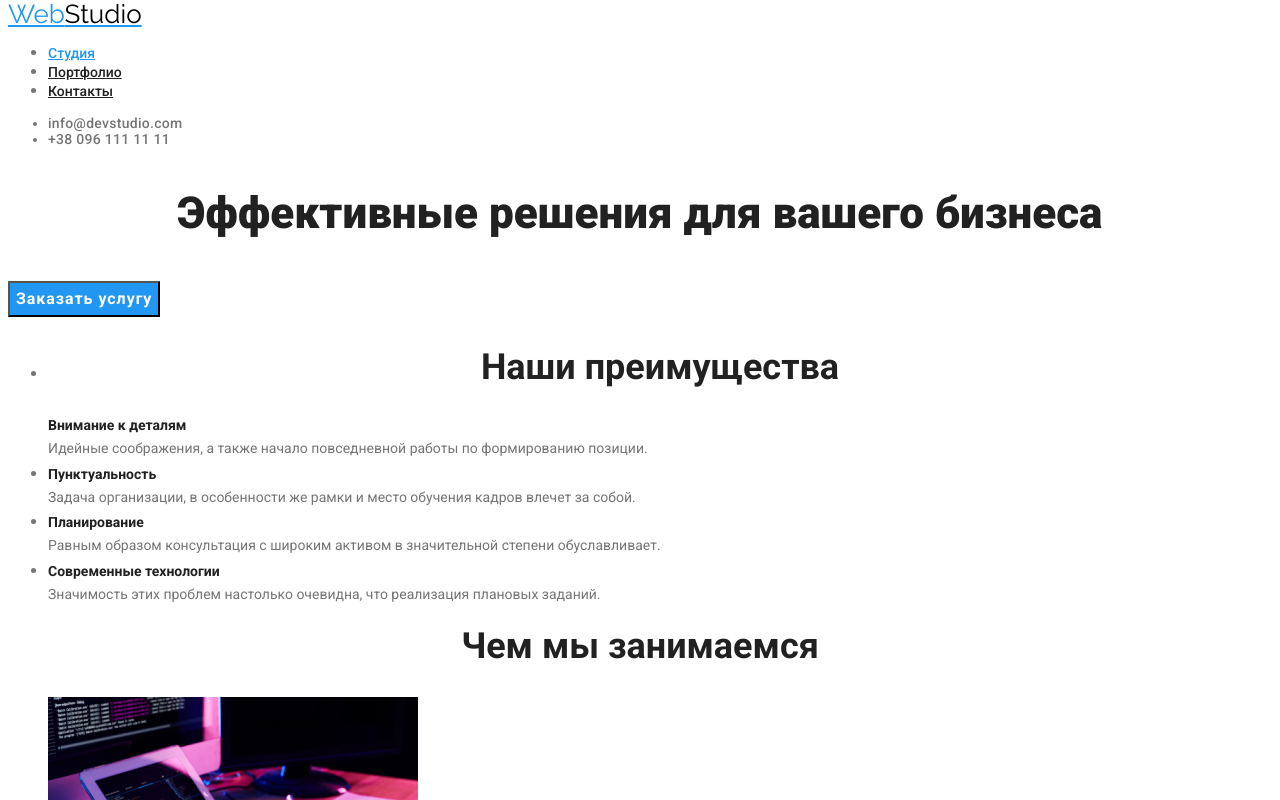
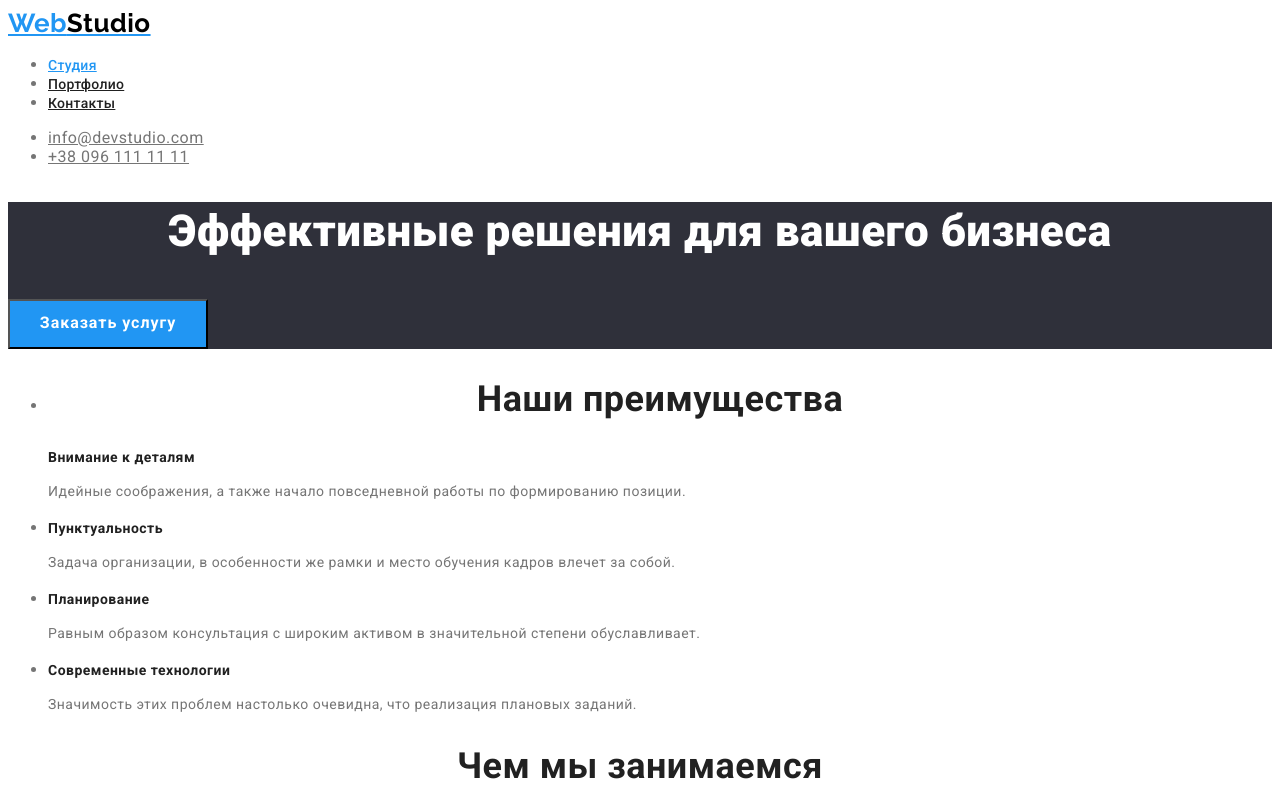
Before and after one commit to vlad2021-pro/goit-markup-hw-02, a plain HTML site: page index.html in a window 1280 px wide. Shown: the top 800 px of the page. Drawn offline with Linux system fonts and the light colour scheme.

Commit message:
Сделал первую страницу

```diff
--- a/CSS/styles.css
+++ b/CSS/styles.css
@@ -1,171 +1,142 @@
-/* стили для html */
+/* основной цвет ntcnf #212121 */
+/* вторичный цвет #757575 */
+/* Белый цвет */
+/* Ацент- #2196F3 */
+/* цвет контактов футера rgba(255, 255, 255, 0.6);*/
+/* вторичный цвет фона #F5F4FA */
 
 :root {
-  --title-text-color: #212121;
-  --primary-text-color: #757575;
+  --primary-texr-color: #212121;
+  --title-text-color: #757575;
   --accent-color: #2196f3;
-  --primary-bg-color: #ffffff;
+}
+body {
+  color: #757575;
+  background-color: #fff;
+  font-family: roboto, sans-serif;
+  letter-spacing: 0.03em;
 }
 
-/* цвет основного текста #212121 */
-/* вторичный цвет текста #757575 */
-/* белый цвет #FFFFFF */
-/* акцент #2196F3 */
-/* цвет color: rgba(255, 255, 255, 0.6); */
-/* вторичный цвет фона #F5F4FA */
+/* ***Шапка сайта**** */
+/* Logo */
+.logo {
+  color: var(--accent-color);
 
-body {
-  background-color: #ffffff;
-  color: #757575;
-  font-family: Roboto, sans-serif;
-}
-/* Лготип*********** */
-.logo {
-  color: #2196f3;
-  font-family: Raleway, sans-serif;
+  font-family: Raleway;
   font-weight: 400;
   font-size: 26px;
-  line-height: 1.2px;
-}
-}
-
-.logo {
-  color: var(--accent-color);
-}
-.logo-white {
-  color: #ffffff;
+  line-height: 1.19;
 }
 .logo-black {
-  color: #000000;
+  color: black;
+  font-family: Raleway;
+  font-weight: 400;
+  font-size: 26px;
+  line-height: 1.19;
 }
-/* Навигация*********** */
-.site-nav a {
-color: #212121;
-font-family: Roboto;
-font-weight: 500;
-font-size: 14px;
-line-height: 1.14px;
-
-color: #212121;
-}
-.site-nav .link:hover,
-.site-nav .link:focus {
-  color: #2196f3;
-}
-
-.site-nav .link.current {
-  color: var(--accent-color);
-}
-.contacts-list {
+/* Site-nav */
+.site-nav .link {
+  color: var(--primary-texr-color);
   font-weight: 500;
   font-size: 14px;
   line-height: 1.14;
   letter-spacing: 0.02em;
 }
-
-.nav-link:hover,
-.nav-link:focus {
+.site-nav .link:hover,
+.site-nav .link:focus {
   color: var(--accent-color);
 }
-.contacts-link {
-  color: #757575;
-  text-decoration: none;
+.site-nav .link.current {
+  color: var(--accent-color);
 }
-.contacts-list .contacts-link:hover,
-.contacts-list .contacts-link:focus {
+/* Contact-list */
+.contacts {
+}
+
+.contacts-link:hover,
+.contacts-link:focus {
   color: var(--accent-color);
 }
 
-
-.site-nav .link.current {
-  color: var(--accent-color);
+.contacts-link {
+  color: var(--title-text-color);
 }
 
-
-/* Блок-герой*********** */
-/* Изменить цвет на белый */
+/* ***Блок-герой*** */
+.hero {
+  background-color: #2f303a;
+}
 .hero-title {
-color: #212121;
-font-family: Roboto;
-font-style: normal;
+  color: #fff;
   font-weight: 900;
   font-size: 44px;
   line-height: 1.36;
   text-align: center;
 }
-/* Секции*********** */
+
+/* Section */
 .section-title {
   color: #212121;
-font-family: Roboto;
   font-weight: 700;
   font-size: 36px;
   line-height: 1.16;
   text-align: center;
 }
 
-/* секция преймущества */
-.section-advantage {
- color: #212121;
-font-family: Roboto;
+/* Features */
+.features {
+  color: var(--primary-texr-color);
   font-weight: 700;
   font-size: 14px;
   line-height: 1.14;
 }
 
-.section-list {
+.features-list {
   color: #757575;
-font-family: Roboto;
   font-weight: 400;
   font-size: 14px;
-line-height: 1.7px;
+  line-height: 1.7;
 }
-/* Секция наша команда */
+/* Team-list */
 .section-team {
-color: #212121;
-font-family: Roboto;
+  background-color: #f5f4fa;
+}
+.team-list {
+  color: var(--primary-texr-color);
   font-weight: 500;
   font-size: 16px;
   line-height: 1.18;
-text-align: center;
 }
-
-.section-profession {
-color: var(--primary-text-color);
-font-family: Roboto;
+.team-professional {
+  color: var(--title-text-color);
   font-weight: 400;
   font-size: 16px;
   line-height: 1.18;
-text-align: center;
-
 }
 
-/* baner-button */
+/* Вutton  */
+.button {
+  color: #fff;
+  background-color: var(--accent-color);
+  font-family: inherit;
+
+  font-weight: 700;
+  font-size: 16px;
+  line-height: 1.8;
+  width: 200px;
+  height: 50px;
+  left: 700px;
+  top: 430px;
+  letter-spacing: 0.06em;
 }
-.title-baner {
-  font-weight: 900;
-  font-size: 44px;
-  line-height: 1.36;
-  text-align: center;
-  letter-spacing: 0.06em;
-  text-transform: uppercase;
-  color: #ffffff;
-}
-.baner-button {
-  font-family: inherit;
-  font-weight: bold;
-  font-size: 16px;
-  line-height: 1.87;
-  letter-spacing: 0.06em;
-  color: #ffffff;
-  background: var(--accent-color);
+/* Footer */
+.footer {
+  background-color: #2f303a;
 }
 
+.address {
+  color: #fff;
+  font-weight: 400;
+  font-size: 14px;
+  line-height: 1.7;
 }
-}
-.contakt-link {
-  color: var(--accent-color);
-}
-.contakt-link.second {
-  color: #212121;
-
-}
--- a/index.html
+++ b/index.html
@@ -6,39 +6,36 @@
     <meta name="viewport" content="width=device-width, initial-scale=1.0">
     <title>WebStudio</title>
     <link rel="preconnect" href="https://fonts.gstatic.com">
-    <link href="https://fonts.googleapis.com/css2?family=Raleway&family=Roboto:wght@400;500;700;900&display=swap"
+    <link href="https://fonts.googleapis.com/css2?family=Raleway:wght@700&family=Roboto:wght@400;500;700;900&display=swap"
         rel="stylesheet">
-    <link rel="stylesheet" href="./CSS/styles.css">
+    <link rel="stylesheet" href="./css/styles.css">
 </head>
 
 <body>
     <header>
         <nav>
-            <a class="logo" lang="en" href="./index.html"> Web<span class="logo-black">Studio</span></a>
-
+            <a href="index.html" class="logo">
+                Web<span class="logo-black">Studio</span>
             </a>
-            <ul class="site-nav list">
+            <ul class="site-nav">
                 <li>
-                    <a href=""class= "link current" >Студия</a>
-                </li>
-                <li><a href="./portfolio.html "class= "link" >Портфолио</a>
+                    <a href=" " class= "link current" >Студия</a>
                 </li>
                 <li>
-                    <a href=" "class= "link" >Контакты</a>
+                    <a href="./portfolio.html "class= "link" >Портфолио</a>
+                </li>
+                <li>
+                    <a href=" "class= "link" >Контакты </a>
                 </li>
             </ul>
         </nav>
-        <ul class="contacts-list">
+        <ul class="contacts">
             <li class="contacts-item">
-                <a class="contacts-link" href="mailto:info@devstudio.com">info@devstudio.com</a>
+                <a class="contacts-link first" href="mailto:info@devstudio.com">info@devstudio.com</a>
             </li>
             <li lass="contacts-item">
                 <a class="contacts-link" href="tel:+380961111111">+38 096 111 11 11</a>
             </li>
-        </ul>
-
-
-
         </ul>
 
     </header>
@@ -47,32 +44,31 @@
             <section class="hero">
 
                 <h1 class="hero-title">Эффективные решения для вашего бизнеса</h1>
-                <button class="baner-button" type="button">Заказать услугу</span></button>
+                <button type="button" class="button">Заказать услугу</button>
             </section>
 
 
         <section class="section">
             <ul>
                 <li>
-                    <!-- -titleскрыть заголовок -->
                     <h2 class="section-title">Наши преимущества</h2>
-                    <h3 class="section-advantage">Внимание к деталям</h3>
-                    <p class="section-list">Идейные соображения, а также начало повседневной
+                    <h3 class="features">Внимание к деталям</h3>
+                    <p class="features-list">Идейные соображения, а также начало повседневной
                         работы по формированию позиции.</p>
                 </li>
                 <li>
-                    <h3 class="section-advantage">Пунктуальность</h3>
-                    <p class="section-list">Задача организации, в особенности же
+                    <h3 class="features">Пунктуальность</h3>
+                    <p class="features-list">Задача организации, в особенности же
                         рамки и место обучения кадров влечет за собой.</p>
                 </li>
                 <li>
-                    <h3 class="section-advantage">Планирование</h3>
-                    <p class="section-list">Равным образом консультация с широким
+                    <h3 class="features">Планирование</h3>
+                    <p class="features-list">Равным образом консультация с широким
                         активом в значительной степени обуславливает.</p>
                 </li>
                 <li>
-                    <h3 class="section-advantage" >Современные технологии</h3>
-                    <p class="section-list">Значимость этих проблем настолько очевидна,
+                    <h3 class="features">Современные технологии</h3>
+                    <p class="features-list">Значимость этих проблем настолько очевидна,
                         что реализация плановых заданий.</p>
                 </li>
             </ul>
@@ -97,44 +93,47 @@
                 </li>
             </ul>
 
-        </section >
-        <section class="section">
+        </section>
+        <section class="section-team">
             <h2 class="section-title">Наша команда</h2>
             <ul>
                 <li>
                     <img src="./images/img0.jpg" alt=" Изображен Product Designer " width="270" height="260">
-                    <h3 class="section-team">Игорь Демьяненко</h3>
-                    <p class="section-profession">Product Designer</p>
+                    <h3 class="team-list " >Игорь Демьяненко</h3>
+                    <p class="team-professional ">Product Designer</p>
 
                 </li>
                 <li>
                     <img src="./images/img1.jpg" alt=" Изображен Frontend Developer " width="270" height="260">
-                    <h3 class="section-team">Ольга Репина</h3>
-                    <p class="section-profession">Frontend Developer</p>
+                    <h3 class="team-list ">Ольга Репина</h3>
+                    <p class="team-professional ">Frontend Developer</p>
 
                 </li>
                 <li>
                     <img src="./images/img3.jpg" alt=" Изображен Маркетолог " width="270" height="260">
-                    <h3 class="section-team">Николай Тарасов</h3>
-                    <p class="section-profession">Marketing</p>
+                    <h3 class="team-list">Николай Тарасов</h3>
+                    <p class="team-professional " >Marketing</p>
 
                 </li>
                 <li>
                     <img src="./images/img4.jpg" alt=" Изображен UI Designer " width="270" height="260">
-                    <h3 class="section-team">Михаил Ермаков</h3>
-                    <p class="section-profession">UI Designer</p>
+                    <h3 class="team-list ">Михаил Ермаков</h3>
+                    <p class="team-professional ">UI Designer</p>
+
                 </li>
 
             </ul>
         </section>
     </main>
     <footer class="footer">
-        <a class="logo" lang="en" href="./index.html"> Web<span class="logo-black">Studio</span></a>
+        <a href="/index.html" class="logo">
+            Web<span class="logo-black">Studio</span>
+        </a>
         <address>
-            <p class="footer-adress" >г. Киев, пр-т Леси Украинки, 26</p>
+            <p class="address">г. Киев, пр-т Леси Украинки, 26</p>
             <ul>
-           <li class="footer-mail" ><a href="mailto:info@devstudio.com">info@devstudio.com</a></li>
-        <li class="footer-tel"> <a href="tel:+380961111111">+38 096 111 11 11</a> </li>
+           <li><a class="contacts-link first" href="mailto:info@devstudio.com">info@devstudio.com</a></li>
+        <li> <a class="contacts-link" href="tel:+380961111111" >+38 096 111 11 11</a> </li>
             </ul>
         </address>
     </footer>
```
Lines whose indentation alone changed are shown as unchanged.
